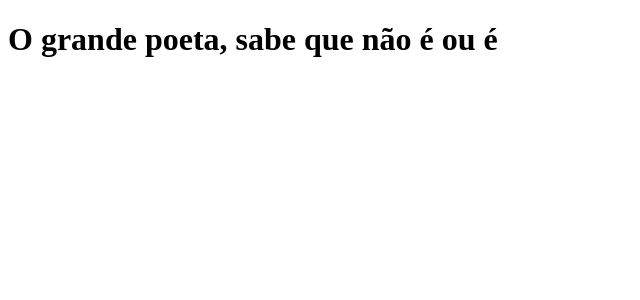
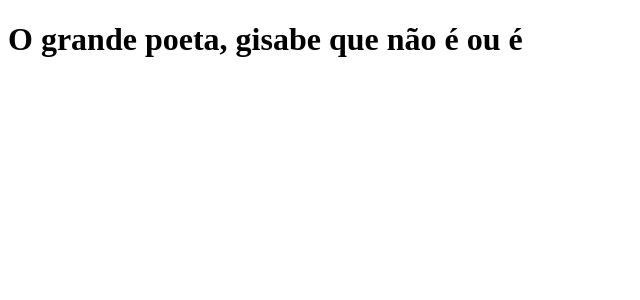
Before and after one commit to Danielarceeno/Clone-tabnews, a Next.js app: page / in a window 1280 px wide. Shown: the top 300 px of the page, without its empty margins (0-640 px from the left). Built offline with nearby package versions, Linux system fonts and the light colour scheme.

Commit message:
modifica a frase

```diff
--- a/pages/index.js
+++ b/pages/index.js
@@ -1,5 +1,5 @@
 function Home(){
-    return <h1>O grande poeta, sabe que não é ou é</h1>
+    return <h1>O grande poeta, gisabe que não é ou é</h1>
 }
 
 export default Home;
```
